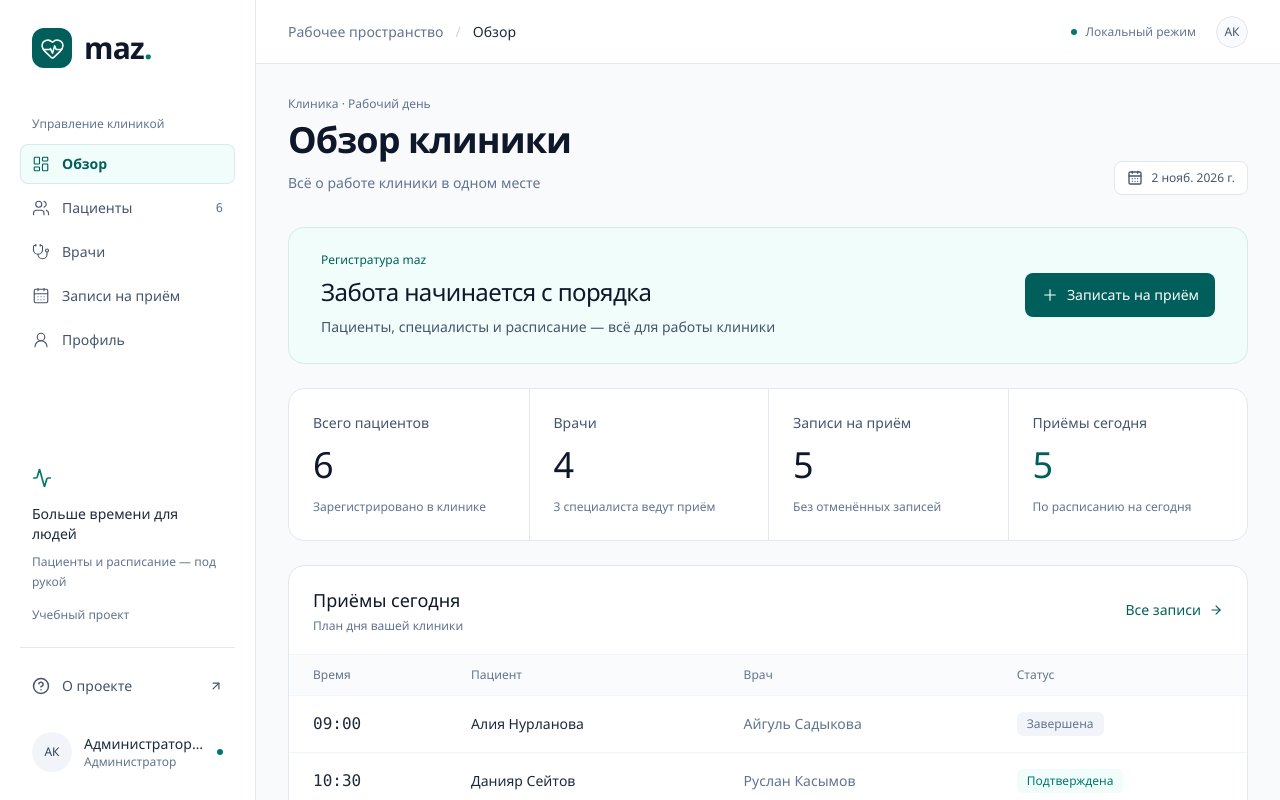
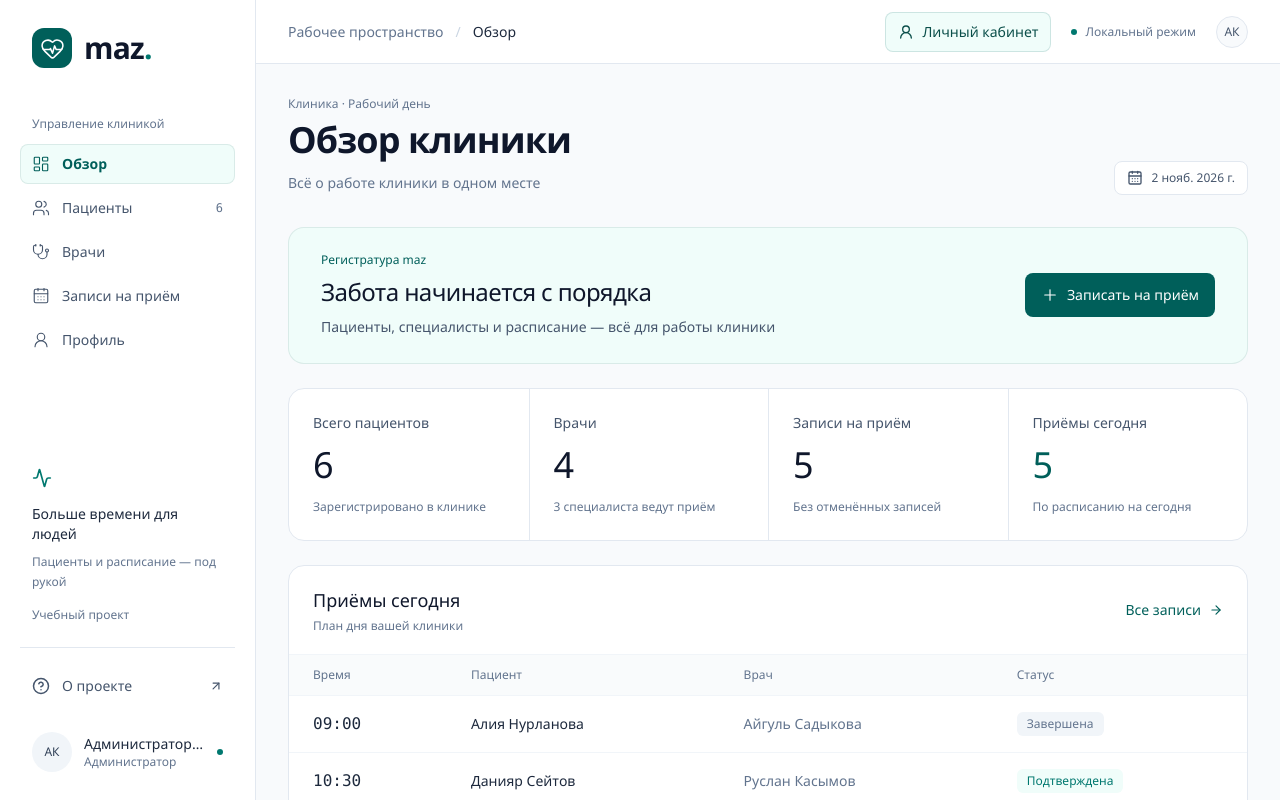
Before and after one commit to diko-cat/maz, a Next.js app in the folder hospital/: page / in a window 1280 px wide. Shown: the top 800 px of the page. Built offline with nearby package versions, Linux system fonts and the light colour scheme.

Commit message:
feat: add personal cabinet link to ClinicHeader component

```diff
--- a/hospital/components/clinic-shell.tsx
+++ b/hospital/components/clinic-shell.tsx
@@ -114,6 +114,11 @@ export function ClinicHeader({ section, sidebarOpen, onToggleSidebar, profile }:
         <strong>{sections[section].label}</strong>
       </div>
       <div className="flex shrink-0 items-center gap-5">
+        <Link href="/portal" className="inline-flex min-h-10 items-center gap-2 rounded-lg border border-teal-800/15 bg-teal-50 px-3 text-sm font-medium text-teal-900 transition-colors hover:bg-teal-100">
+          <UserRound size={16} aria-hidden="true" />
+          <span className="hidden sm:inline">Личный кабинет</span>
+          <span className="sm:hidden">Кабинет</span>
+        </Link>
         <span className="hidden items-center gap-2 text-xs text-slate-500 before:size-1.5 before:rounded-full before:bg-teal-700 sm:flex">Локальный режим</span>
         <span className="grid size-8 place-items-center rounded-full border border-slate-200 bg-slate-50 text-xs font-medium text-slate-600" aria-label={profile.name}>{profileInitials(profile.name)}</span>
       </div>
```
